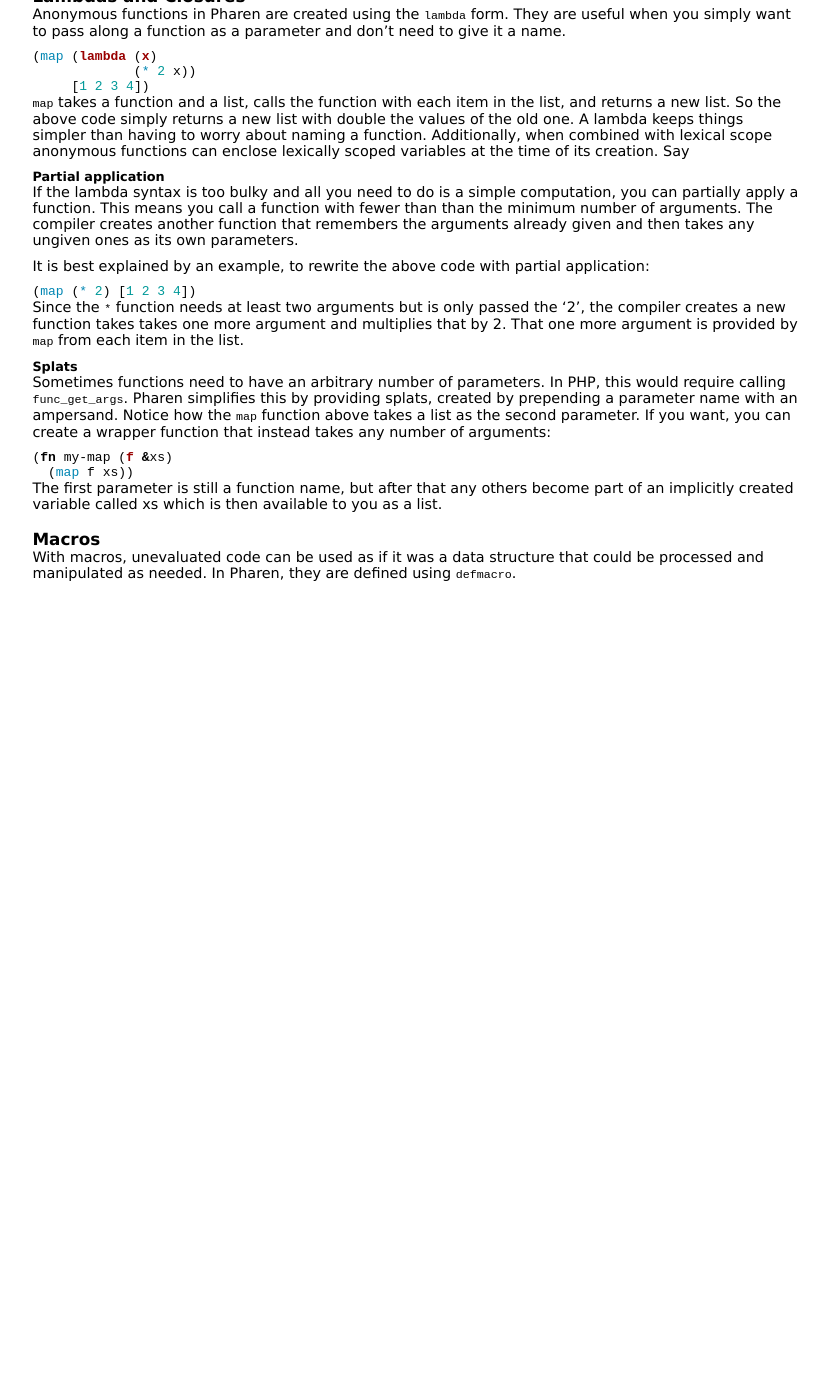
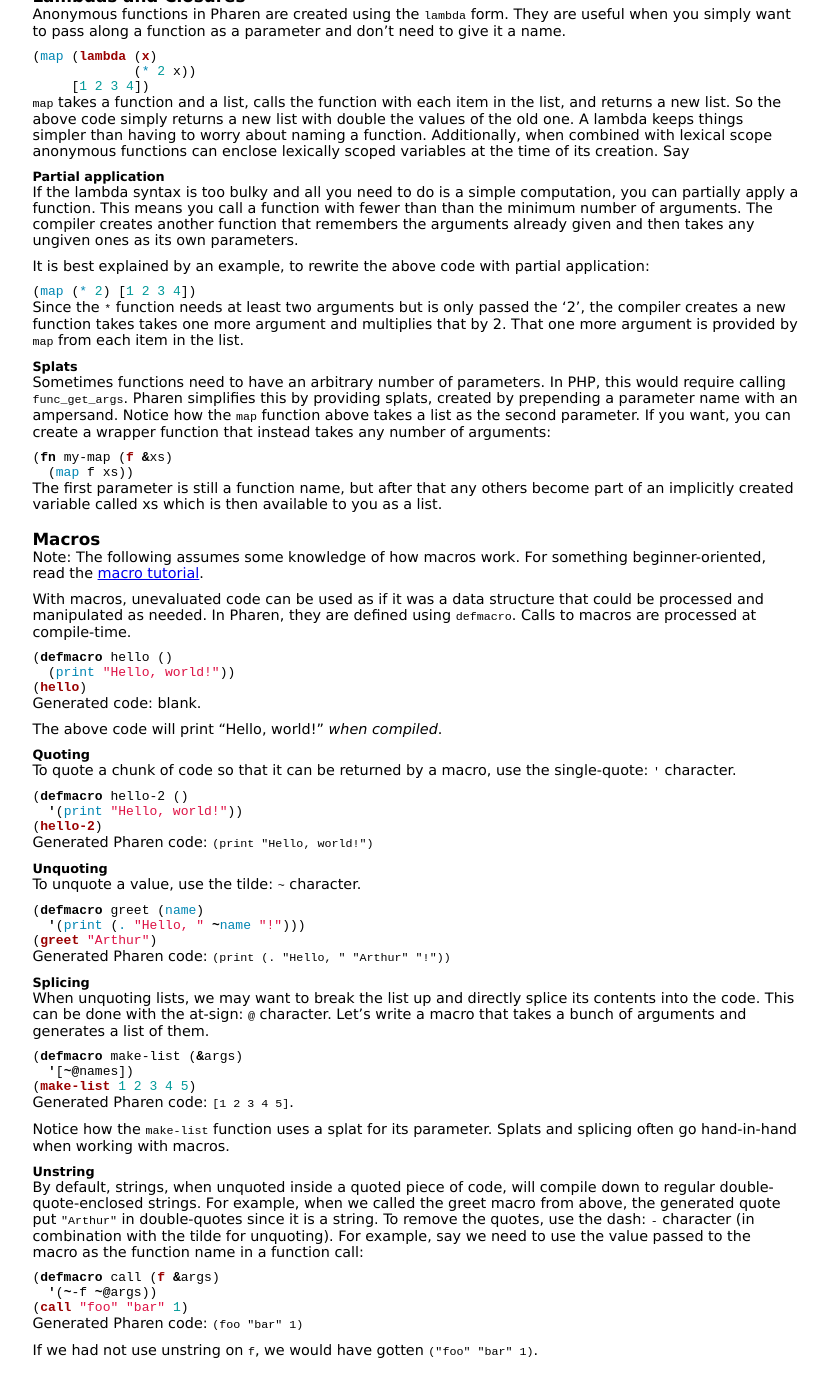
Before and after one commit to Scriptor/pharen, a Jekyll site: the page built from reference.markdown, in a window 1280 px wide and 1400 px high, scrolled down 4020 px. Shown: the top 1397 px of the window, without its empty margins (262-1091 px from the left). Built offline with Jekyll 4.4.1, drawn with Linux system fonts in a browser that asks for light colours; before the commit the page ends 4650 px from its top, so only the background shows below that.

Commit message:
Add a proper macro section to the reference page.
The new section does not try to teach what macros are. Instead, it just shows how they can be used in Pharen.

Subsections cover quoting, unquoting, splicing, and unstringing.

```diff
--- a/reference.markdown
+++ b/reference.markdown
@@ -304,4 +304,65 @@ Sometimes functions need to have an arbitrary number of parameters. In PHP, this
 The first parameter is still a function name, but after that any others become part of an implicitly created variable called xs which is then available to you as a list.
 
 ### Macros ### {#macros}
-With macros, unevaluated code can be used as if it was a data structure that could be processed and manipulated as needed. In Pharen, they are defined using `defmacro`.
+Note: The following assumes some knowledge of how macros work. For something beginner-oriented, read the [macro tutorial](/pharen/macro-tutorial.html).
+
+With macros, unevaluated code can be used as if it was a data structure that could be processed and manipulated as needed. In Pharen, they are defined using `defmacro`. Calls to macros are processed at compile-time.
+
+{% highlight clojure %}
+(defmacro hello ()
+  (print "Hello, world!"))
+(hello)
+{% endhighlight %}
+
+Generated code: blank.
+
+The above code will print "Hello, world!" *when compiled*.
+
+#### Quoting #### {#quoting}
+To quote a chunk of code so that it can be returned by a macro, use the single-quote: `'` character.
+
+{% highlight clojure %}
+(defmacro hello-2 ()
+  '(print "Hello, world!"))
+(hello-2)
+{% endhighlight %}
+
+Generated Pharen code: `(print "Hello, world!")`
+
+#### Unquoting #### {#unquoting}
+To unquote a value, use the tilde: `~` character.
+
+{% highlight clojure %}
+(defmacro greet (name)
+  '(print (. "Hello, " ~name "!")))
+(greet "Arthur")
+{% endhighlight %}
+
+Generated Pharen code: `(print  (. "Hello, " "Arthur" "!"))`
+
+#### Splicing #### {#splicing}
+When unquoting lists, we may want to break the list up and directly splice its contents into the code.
+This can be done with the at-sign: `@` character. Let's write a macro that takes a bunch of arguments and generates a list of them.
+
+{% highlight clojure %}
+(defmacro make-list (&args)
+  '[~@names])
+(make-list 1 2 3 4 5)
+{% endhighlight %}
+
+Generated Pharen code: `[1 2 3 4 5]`.
+
+Notice how the `make-list` function uses a splat for its parameter. Splats and splicing often go hand-in-hand when working with macros.
+
+#### Unstring #### {#unstring}
+By default, strings, when unquoted inside a quoted piece of code, will compile down to regular double-quote-enclosed strings. For example, when we called the greet macro from above, the generated quote put `"Arthur"` in double-quotes since it is a string. To remove the quotes, use the dash: `-` character (in combination with the tilde for unquoting). For example, say we need to use the value passed to the macro as the function name in a function call:
+
+{% highlight clojure %}
+(defmacro call (f &args)
+  '(~-f ~@args))
+(call "foo" "bar" 1)
+{% endhighlight %}
+
+Generated Pharen code: `(foo "bar" 1)`
+
+If we had not use unstring on `f`, we would have gotten `("foo" "bar" 1)`.
```
